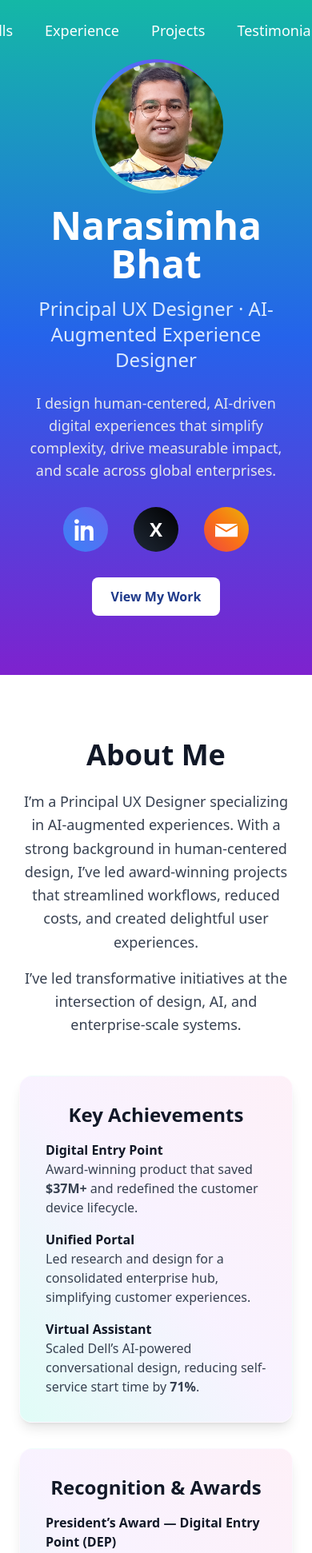
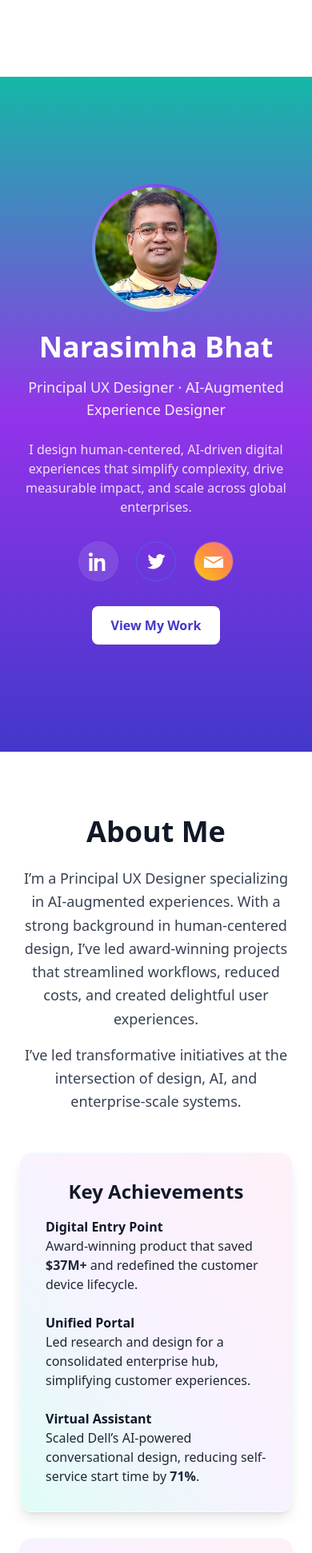
Before and after one commit to Simha1991/narasimha-portfolio, a React (Vite) app: page / in a window 390 px wide. Shown: the top 1942 px of the page at 80% size. Built offline with nearby package versions, Linux system fonts and the light colour scheme; the HTML template or start-up script is replaced by a standard one.

Commit message:
Update App.jsx

```diff
--- a/src/App.jsx
+++ b/src/App.jsx
@@ -1,240 +1,46 @@
 // src/App.jsx
 import React, { useEffect, useState } from "react";
+import Hero from "./components/Hero";
+import About from "./components/About";
+import "./index.css"; // keep your global css import if present
 
-function App() {
+export default function App() {
   const [scrolled, setScrolled] = useState(false);
 
   useEffect(() => {
-    const handleScroll = () => {
-      if (window.scrollY > 50) {
-        setScrolled(true);
-      } else {
-        setScrolled(false);
-      }
-    };
+    const handleScroll = () => setScrolled(window.scrollY > 50);
     window.addEventListener("scroll", handleScroll);
     return () => window.removeEventListener("scroll", handleScroll);
   }, []);
-
-  // Path for public folder images
-  const headshotSrc = `${import.meta.env.BASE_URL}images/headshot.jpg`;
 
   return (
     <div className="font-sans scroll-smooth">
       {/* Navbar */}
       <header
         className={`fixed w-full z-50 transition-all duration-500 ${
-          scrolled
-            ? "bg-gradient-to-r from-teal-500 via-blue-500 to-purple-600 shadow-lg"
-            : "bg-transparent"
+          scrolled ? "bg-gradient-to-r from-teal-500 via-purple-600 to-indigo-600 shadow-lg" : "bg-transparent"
         }`}
       >
         <nav className="max-w-6xl mx-auto flex justify-center items-center py-6">
-          <div className="space-x-10 font-medium text-lg">
-            <a href="#about" className="text-white hover:text-gray-200 transition">
-              About
-            </a>
-            <a href="#skills" className="text-white hover:text-gray-200 transition">
-              Skills
-            </a>
-            <a
-              href="#experience"
-              className="text-white hover:text-gray-200 transition"
-            >
-              Experience
-            </a>
-            <a
-              href="#projects"
-              className="text-white hover:text-gray-200 transition"
-            >
-              Projects
-            </a>
-            <a
-              href="#testimonials"
-              className="text-white hover:text-gray-200 transition"
-            >
-              Testimonials
-            </a>
-            <a href="#contact" className="text-white hover:text-gray-200 transition">
-              Contact
-            </a>
+          <div className="space-x-8 font-medium">
+            <a href="#about" className="text-white hover:text-gray-200 transition">About</a>
+            <a href="#skills" className="text-white hover:text-gray-200 transition">Skills</a>
+            <a href="#experience" className="text-white hover:text-gray-200 transition">Experience</a>
+            <a href="#projects" className="text-white hover:text-gray-200 transition">Projects</a>
+            <a href="#testimonials" className="text-white hover:text-gray-200 transition">Testimonials</a>
+            <a href="#contact" className="text-white hover:text-gray-200 transition">Contact</a>
           </div>
         </nav>
       </header>
 
-      {/* Hero Section */}
-      <section
-        id="hero"
-        className="min-h-screen flex flex-col items-center justify-center text-center bg-gradient-to-b from-teal-500 via-blue-600 to-purple-700 text-white px-6"
-      >
-        {/* Headshot with gradient ring */}
-        <div className="w-40 h-40 rounded-full mb-6">
-          <div className="p-1 rounded-full bg-gradient-to-tr from-teal-400 via-blue-500 to-purple-600">
-            <div className="w-40 h-40 rounded-full overflow-hidden bg-white/5">
-              <img
-                src={headshotSrc}
-                alt="Narasimha Bhat"
-                className="w-full h-full object-cover rounded-full transform scale-125"
-              />
-            </div>
-          </div>
-        </div>
+      <main className="pt-24">
+        {/* Hero moved into its own component */}
+        <Hero />
 
+        {/* About moved into its own component */}
+        <About />
 
-        <h1 className="text-5xl font-bold mb-4">Narasimha Bhat</h1>
-        <h2 className="text-2xl text-blue-100 mb-6">
-          Principal UX Designer · AI-Augmented Experience Designer
-        </h2>
-        <p className="max-w-xl text-lg text-gray-200 mb-8">
-          I design human-centered, AI-driven digital experiences that simplify
-          complexity, drive measurable impact, and scale across global enterprises.
-        </p>
-
-       {/* Social icons */}
-<div className="flex space-x-8 mb-8">
-  {/* LinkedIn */}
-  <a
-    href="https://www.linkedin.com/in/narasimha-bhat"
-    target="_blank"
-    rel="noopener noreferrer"
-    aria-label="LinkedIn"
-    className="transform transition duration-300 ease-in-out hover:scale-125 hover:shadow-lg hover:shadow-blue-400/50 rounded-full"
-  >
-    <div className="w-14 h-14 flex items-center justify-center rounded-full bg-gradient-to-tr from-blue-500 to-indigo-500">
-      <svg
-        xmlns="http://www.w3.org/2000/svg"
-        viewBox="0 0 24 24"
-        className="w-7 h-7 text-white"
-        fill="currentColor"
-        aria-hidden="true"
-      >
-        <path d="M4.98 3.5C4.98 4.88 3.87 6 2.5 6S0 4.88 0 3.5 1.12 1 2.5 1s2.48 1.12 2.48 2.5zM.5 8h4V24h-4V8zm7.5 0h3.8v2.16h.05c.53-1 1.83-2.16 3.77-2.16 4.03 0 4.78 2.65 4.78 6.1V24h-4v-7.9c0-1.88-.03-4.3-2.62-4.3-2.63 0-3.03 2.05-3.03 4.17V24h-4V8z"/>
-      </svg>
-    </div>
-  </a>
-
-  {/* X (Twitter) */}
-  <a
-    href="https://twitter.com/IaMSimha007"
-    target="_blank"
-    rel="noopener noreferrer"
-    aria-label="X (Twitter)"
-    className="transform transition duration-300 ease-in-out hover:scale-125 hover:shadow-lg hover:shadow-gray-500/50 rounded-full"
-  >
-    <div className="w-14 h-14 flex items-center justify-center rounded-full bg-gradient-to-tr from-gray-800 to-black">
-      <span className="text-white text-2xl font-bold">X</span>
-    </div>
-  </a>
-
-  {/* Gmail */}
-  <a
-    href="mailto:bhatnarasimha1991@gmail.com"
-    aria-label="Gmail"
-    className="transform transition duration-300 ease-in-out hover:scale-125 hover:shadow-lg hover:shadow-red-400/50 rounded-full"
-  >
-    <div className="w-14 h-14 flex items-center justify-center rounded-full bg-gradient-to-tr from-red-500 via-orange-500 to-yellow-500">
-      <svg
-        xmlns="http://www.w3.org/2000/svg"
-        viewBox="0 0 24 24"
-        className="w-7 h-7 text-white"
-        fill="currentColor"
-        aria-hidden="true"
-      >
-        <path d="M12 13.065L.014 6h23.972L12 13.065zm0 2.021L.014 8.021V20h23.972V8.021L12 15.086z"/>
-      </svg>
-    </div>
-  </a>
-</div>
-
-
-        <a
-          href="#projects"
-          className="px-6 py-3 bg-white text-blue-900 rounded-lg font-semibold hover:bg-blue-100 transition"
-        >
-          View My Work
-        </a>
-      </section>
-
-    {/* About Section */}
-<section
-  id="about"
-  className="py-20 px-6 max-w-6xl mx-auto text-center"
->
-  <h2 className="text-4xl font-bold mb-6 text-gray-900">About Me</h2>
-
-  <p className="text-lg text-gray-700 leading-relaxed mb-4">
-    I’m a Principal UX Designer specializing in AI-augmented experiences. With a strong
-    background in human-centered design, I’ve led award-winning projects that streamlined
-    workflows, reduced costs, and created delightful user experiences.
-  </p>
-  <p className="text-lg text-gray-700 leading-relaxed mb-12">
-    I’ve led transformative initiatives at the intersection of design, AI, and enterprise-scale
-    systems.
-  </p>
-
-  {/* Two-column layout for cards */}
-  <div className="grid md:grid-cols-2 gap-8">
-    {/* Key Achievements Card */}
-    <div className="p-8 rounded-2xl shadow-lg backdrop-blur-lg bg-gradient-to-tr from-teal-200/30 via-purple-200/30 to-pink-200/30 border border-white/40">
-      <h3 className="text-2xl font-semibold mb-4 text-gray-900">Key Achievements</h3>
-      <ul className="space-y-4 text-left">
-        <li>
-          <p className="font-bold text-gray-900">Digital Entry Point</p>
-          <p className="text-gray-700">
-            Award-winning product that saved <span className="font-semibold">$37M+</span> and redefined
-            the customer device lifecycle.
-          </p>
-        </li>
-        <li>
-          <p className="font-bold text-gray-900">Unified Portal</p>
-          <p className="text-gray-700">
-            Led research and design for a consolidated enterprise hub, simplifying customer
-            experiences.
-          </p>
-        </li>
-        <li>
-          <p className="font-bold text-gray-900">Virtual Assistant</p>
-          <p className="text-gray-700">
-            Scaled Dell’s AI-powered conversational design, reducing self-service start time by{" "}
-            <span className="font-semibold">71%</span>.
-          </p>
-        </li>
-      </ul>
-    </div>
-
-    {/* Recognition & Awards Card */}
-    <div className="p-8 rounded-2xl shadow-lg backdrop-blur-lg bg-gradient-to-tr from-teal-200/30 via-purple-200/30 to-pink-200/30 border border-white/40">
-      <h3 className="text-2xl font-semibold mb-4 text-gray-900">Recognition & Awards</h3>
-      <ul className="space-y-4 text-left">
-        <li>
-          <p className="font-bold text-gray-900">President’s Award — Digital Entry Point (DEP)</p>
-          <p className="text-gray-700">
-            Dell’s highest recognition for innovation and business impact.
-          </p>
-        </li>
-        <li>
-          <p className="font-bold text-gray-900">Dell Award for Innovation — Design Libraries</p>
-          <p className="text-gray-700">Recognized for creating scalable design systems.</p>
-        </li>
-        <li>
-          <p className="font-bold text-gray-900">NN/g Certified UX Designer</p>
-          <p className="text-gray-700">Industry’s most respected UX certification.</p>
-        </li>
-        <li>
-          <p className="font-bold text-gray-900">Rising Leader at Dell (RLD)</p>
-          <p className="text-gray-700">
-            Selected for Dell’s high-potential leadership program.
-          </p>
-        </li>
-      </ul>
-    </div>
-  </div>
-</section>
-{/* About Section Ends */}
-
-
-
-      {/* Skills Section */}
+        {/* Skills Section (kept in App for now) */}
         <section id="skills" className="py-20 bg-gray-50 text-center">
           <h2 className="text-4xl font-bold mb-6">Skills</h2>
           <div className="grid grid-cols-2 md:grid-cols-3 gap-6 max-w-4xl mx-auto">
@@ -257,31 +63,31 @@ function App() {
               </h3>
               <p className="text-gray-600 mt-2">
                 Led UX for enterprise-scale products including award-winning Digital
-              Entry Point, Unified Portal, and Virtual Assistant, delivering measurable
-              impact across efficiency, adoption, and cost savings.
+                Entry Point, Unified Portal, and Virtual Assistant, delivering
+                measurable impact across efficiency, adoption, and cost savings.
               </p>
             </div>
           </div>
         </section>
 
-      {/* Projects Section */}
+        {/* Projects */}
         <section id="projects" className="py-20 bg-gray-50 text-center">
           <h2 className="text-4xl font-bold mb-12">Projects</h2>
           <div className="grid md:grid-cols-3 gap-8 max-w-6xl mx-auto">
             <div className="bg-white rounded-xl shadow p-6 hover:shadow-lg transition">
               <h3 className="text-2xl font-semibold mb-2">Digital Entry Point</h3>
               <p className="text-gray-600 mb-4">
-              Award-winning product saving $37M+ by revolutionizing device registration
-              & lifecycle.
+                Award-winning product saving $37M+ by revolutionizing device registration & lifecycle.
               </p>
             </div>
+
             <div className="bg-white rounded-xl shadow p-6 hover:shadow-lg transition">
               <h3 className="text-2xl font-semibold mb-2">Unified Portal</h3>
               <p className="text-gray-600 mb-4">
-              Unified experience for ISG customers with improved IA and capability
-              mapping.
+                Unified experience for ISG customers with improved IA and capability mapping.
               </p>
             </div>
+
             <div className="bg-white rounded-xl shadow p-6 hover:shadow-lg transition">
               <h3 className="text-2xl font-semibold mb-2">Virtual Assistant</h3>
               <p className="text-gray-600 mb-4">
@@ -291,47 +97,26 @@ function App() {
           </div>
         </section>
 
-      {/* Testimonials Section */}
+        {/* Testimonials */}
         <section id="testimonials" className="py-20 bg-white text-center">
           <h2 className="text-4xl font-bold mb-12">Testimonials</h2>
           <div className="max-w-4xl mx-auto space-y-8">
             <blockquote className="p-6 bg-gray-50 rounded-lg shadow italic">
-            "Narasimha consistently delivers high-quality design work—even on tight
-            timelines—without ever compromising on excellence."
+              "Narasimha consistently delivers high-quality design work—even on tight timelines—without ever compromising on excellence."
               <span className="block mt-2 font-semibold">— Todd Boyum</span>
-          </blockquote>
-          <blockquote className="p-6 bg-gray-50 rounded-lg shadow italic">
-            "Ambitious, dedicated, and loyal, Simha delivers excellence as an individual
-            contributor and thrives in leadership roles."
-            <span className="block mt-2 font-semibold">— Jason Cook</span>
-          </blockquote>
-          <blockquote className="p-6 bg-gray-50 rounded-lg shadow italic">
-            "Simha has a toolkit of UX best practices and rapid prototyping skills that
-            consistently impressed stakeholders."
-            <span className="block mt-2 font-semibold">— Gail Mitchell</span>
             </blockquote>
           </div>
         </section>
 
-      {/* Contact Section */}
-      <section
-        id="contact"
-        className="py-20 bg-gradient-to-r from-teal-500 via-blue-500 to-purple-600 text-white text-center"
-      >
+        {/* Contact */}
+        <section id="contact" className="py-20 bg-gradient-to-r from-teal-500 to-indigo-600 text-white text-center">
           <h2 className="text-4xl font-bold mb-6">Let’s Connect</h2>
-        <p className="text-lg mb-4">
-          I’m always open to new opportunities, collaborations, and design
-          conversations.
-        </p>
-        <a
-          href="mailto:bhatnarasimha1991@gmail.com"
-          className="text-lg font-semibold hover:underline"
-        >
+          <p className="text-lg mb-4">I’m always open to new opportunities, collaborations, and design conversations.</p>
+          <a href="mailto:bhatnarasimha1991@gmail.com" className="text-lg font-semibold hover:underline">
             bhatnarasimha1991@gmail.com
           </a>
         </section>
+      </main>
     </div>
   );
 }
-
-export default App;
```
Lines whose indentation alone changed are shown as unchanged.
